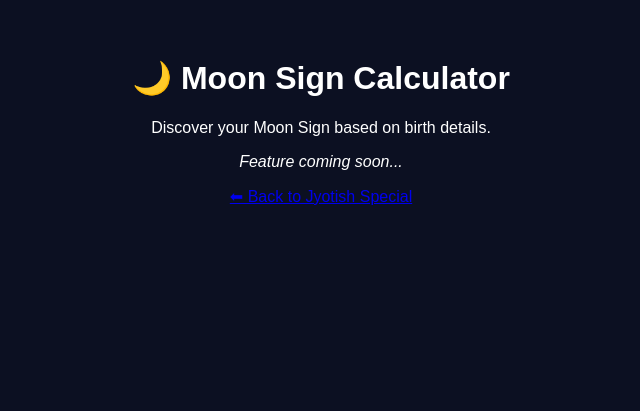
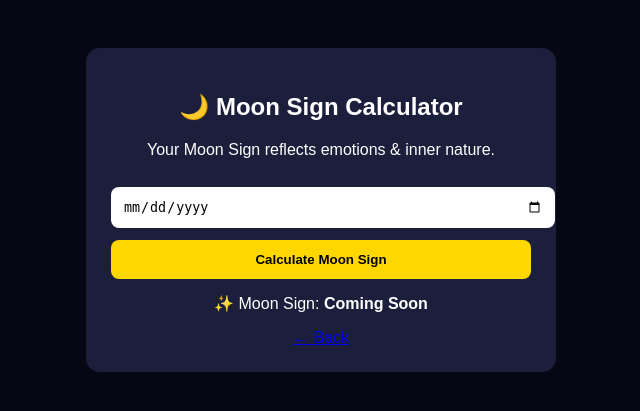
Before and after one commit to Udita1995/astro-ai-bot, a Flask app: page /moon-sign in a window 1280 px wide. Shown: the top 411 px of the page, without its empty margins (319-959 px from the left). Run offline with Flask 3, Linux system fonts and the light colour scheme.

Commit message:
Update moon_sign.html

```diff
--- a/templates/moon_sign.html
+++ b/templates/moon_sign.html
@@ -1,17 +1,23 @@
 <!DOCTYPE html>
 <html>
 <head>
-    <title>Moon Sign Calculator | AstroRashi</title>
-    <meta name="viewport" content="width=device-width, initial-scale=1">
+<title>Moon Sign | AstroRashi</title>
+<meta name="viewport" content="width=device-width, initial-scale=1">
+<style>
+body{background:#050714;color:white;font-family:Arial;text-align:center;padding:40px}
+.box{max-width:420px;margin:auto;background:#1b1f3b;padding:25px;border-radius:14px}
+input,button{width:100%;padding:12px;margin-top:12px;border-radius:8px;border:none}
+button{background:gold;font-weight:bold}
+</style>
 </head>
-<body style="background:#0c1022;color:white;font-family:Arial;text-align:center;padding:30px;">
-
-<h1>🌙 Moon Sign Calculator</h1>
-<p>Discover your Moon Sign based on birth details.</p>
-
-<p><i>Feature coming soon...</i></p>
-
-<a href="/jyotish-special">⬅ Back to Jyotish Special</a>
-
+<body>
+<div class="box">
+<h2>🌙 Moon Sign Calculator</h2>
+<p>Your Moon Sign reflects emotions & inner nature.</p>
+<input type="date">
+<button>Calculate Moon Sign</button>
+<p style="margin-top:15px;">✨ Moon Sign: <b>Coming Soon</b></p>
+<a href="/jyotish-special">← Back</a>
+</div>
 </body>
 </html>
```
